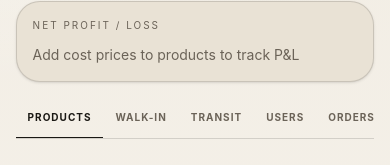
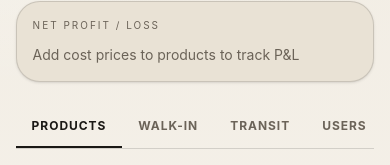
Before and after one commit to Joebakid/chronoliteng-rebrand, a Next.js app in the folder client/: page /admin/dashboard in a window 390 px wide. Shown: the part 676-841 px from the top of the page. Built offline with nearby package versions, Linux system fonts and the light colour scheme; no server answers; the database is empty.

Commit message:
tab scroll more responsive

```diff
--- a/client/src/app/admin/dashboard/DashboardTabs.jsx
+++ b/client/src/app/admin/dashboard/DashboardTabs.jsx
@@ -1,45 +1,53 @@
 "use client";
 
 const TABS = [
-  { key: "Products",   short: "Products"  },
-  { key: "Walk-in",    short: "Walk-in"   },
-  { key: "In Transit", short: "Transit"   },
-  { key: "Users",      short: "Users"     },
-  { key: "Orders",     short: "Orders"    },
-  { key: "Settings",   short: "Settings"  },
+  { key: "Products", short: "Products" },
+  { key: "Walk-in", short: "Walk-in" },
+  { key: "In Transit", short: "Transit" },
+  { key: "Users", short: "Users" },
+  { key: "Orders", short: "Orders" },
+  { key: "Settings", short: "Settings" },
 ];
 
-export default function DashboardTabs({ activeTab, onChange, inTransitCount, walkInCount }) {
+export default function DashboardTabs({
+  activeTab,
+  onChange,
+  inTransitCount,
+  walkInCount,
+}) {
   return (
-    <div
-      className="flex border-b border-[var(--border)] overflow-x-auto scrollbar-hide gap-0"
-      style={{ WebkitOverflowScrolling: "touch" }}
-    >
+    <div className="w-full border-b border-[var(--border)]">
+      <div className="flex overflow-x-auto no-scrollbar">
         {TABS.map(({ key, short }) => (
           <button
             key={key}
             onClick={() => onChange(key)}
-          className={`relative flex-1 min-w-fit flex items-center justify-center gap-1.5 pb-3 pt-1 px-3 text-[10px] sm:text-xs font-bold uppercase tracking-[0.1em] sm:tracking-[0.16em] transition border-b-2 -mb-px whitespace-nowrap ${
+            className={`relative flex items-center justify-center gap-1.5 px-4 py-3 text-xs sm:text-sm font-bold uppercase tracking-[0.08em] sm:tracking-[0.12em] whitespace-nowrap transition border-b-2 ${
               activeTab === key
                 ? "border-[var(--foreground)] text-[var(--foreground)]"
                 : "border-transparent text-[var(--muted)] hover:text-[var(--foreground)]"
             }`}
           >
+            {/* Desktop label */}
             <span className="hidden sm:inline">{key}</span>
+
+            {/* Mobile label */}
             <span className="sm:hidden">{short}</span>
 
             {key === "In Transit" && inTransitCount > 0 && (
-            <span className="inline-flex items-center justify-center h-4 min-w-[1rem] px-1 rounded-full bg-sky-500 text-[9px] font-black text-white leading-none">
+              <span className="inline-flex items-center justify-center h-4 min-w-[16px] px-1 rounded-full bg-sky-500 text-[9px] font-black text-white leading-none">
                 {inTransitCount}
               </span>
             )}
+
             {key === "Walk-in" && walkInCount > 0 && (
-            <span className="inline-flex items-center justify-center h-4 min-w-[1rem] px-1 rounded-full bg-violet-500 text-[9px] font-black text-white leading-none">
+              <span className="inline-flex items-center justify-center h-4 min-w-[16px] px-1 rounded-full bg-violet-500 text-[9px] font-black text-white leading-none">
                 {walkInCount}
               </span>
             )}
           </button>
         ))}
       </div>
+    </div>
   );
 }
```
Lines whose indentation alone changed are shown as unchanged.
